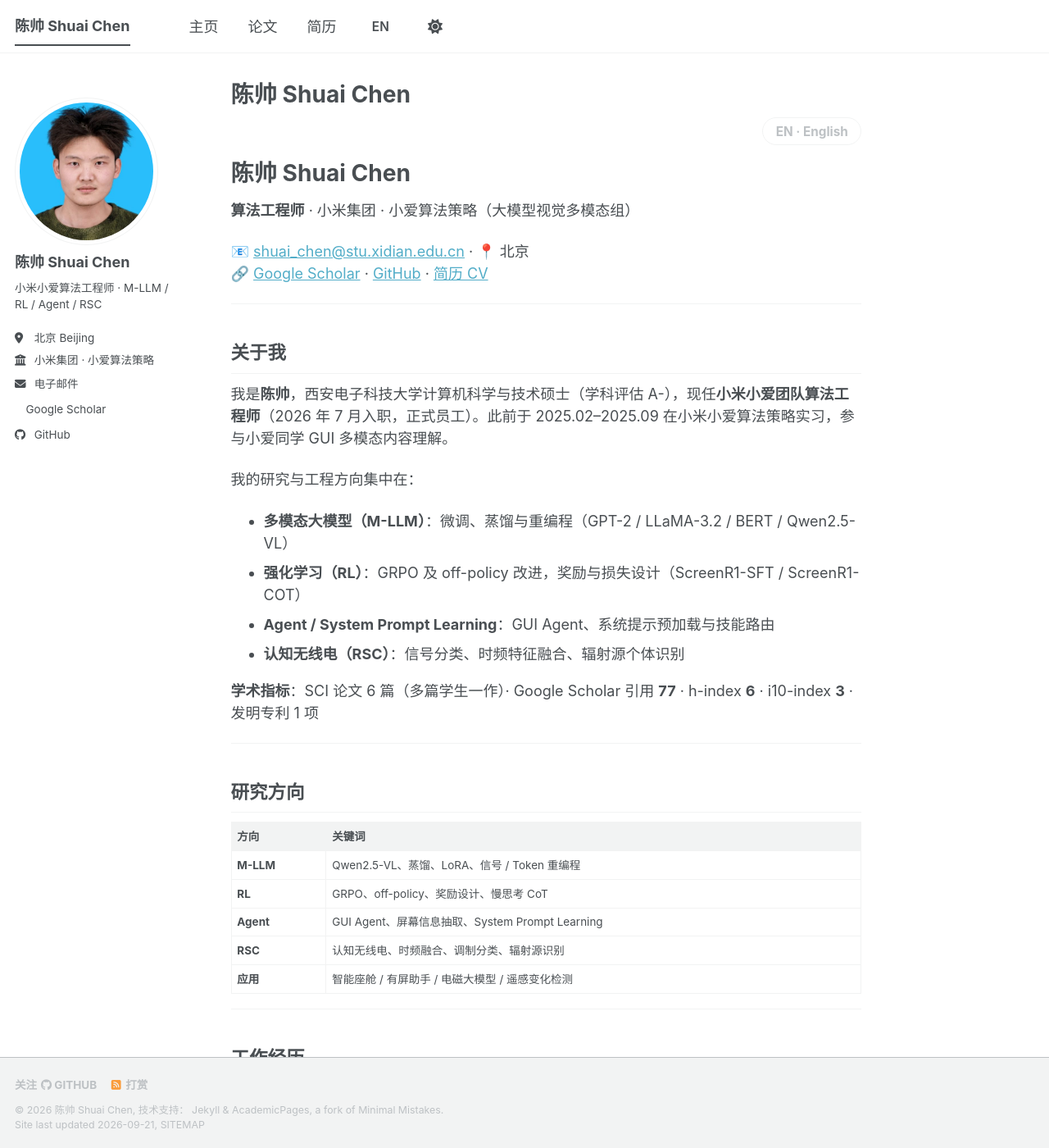
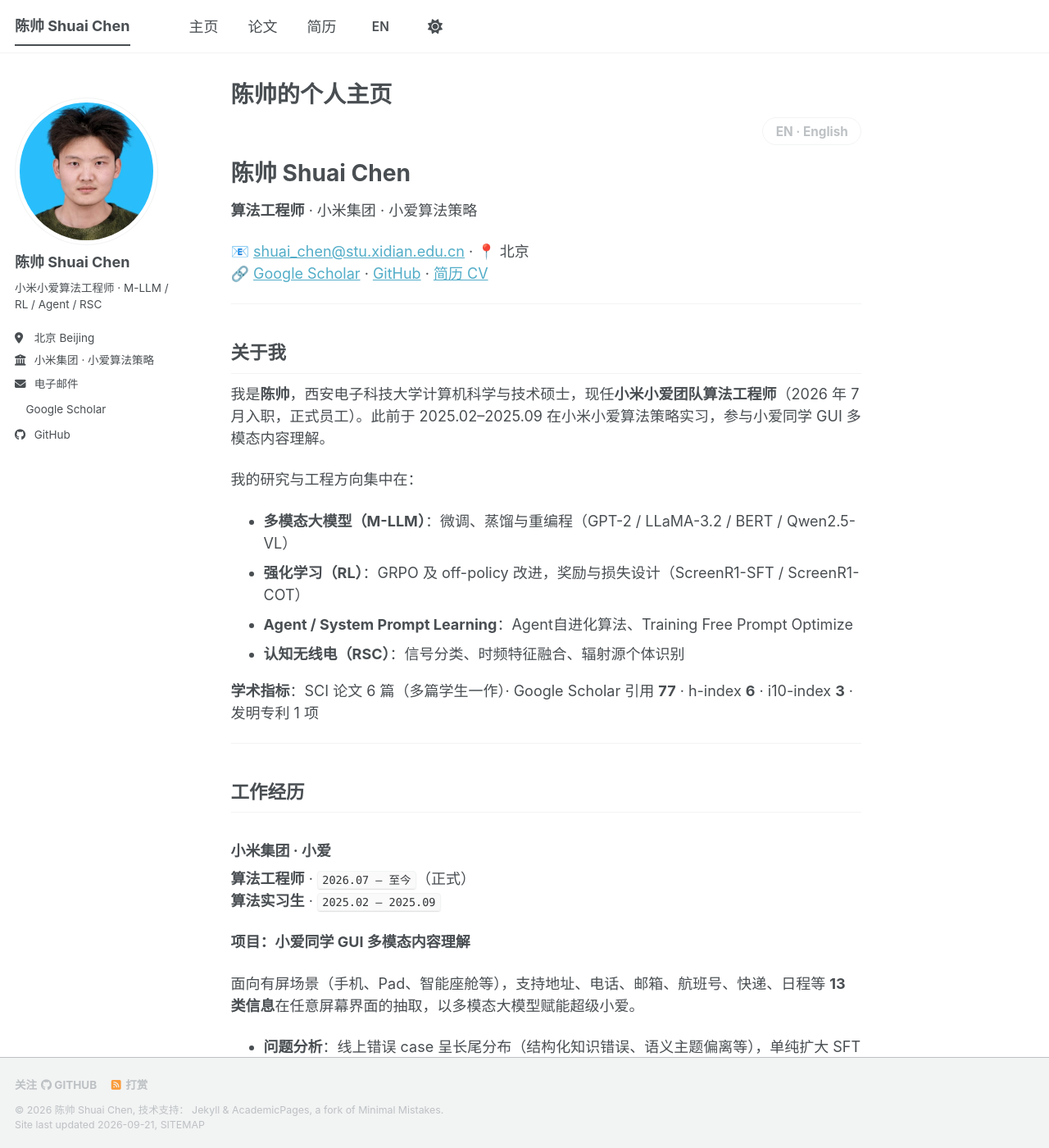
Before and after one commit to Andrewchenxd/Andrewchenxd.github.io, a Jekyll site: the page built from _pages/about.md, in a window 1280 px wide and 1400 px high. Shown: the whole window at 82% size. Built offline with Jekyll 4.4.1, drawn with Linux system fonts in a browser that asks for light colours; a style sheet for code colours, icons or effects is not loaded; some of the changed text lies outside the part shown.

Commit message:
fix about me

```diff
--- a/_pages/about.md
+++ b/_pages/about.md
@@ -1,6 +1,6 @@
 ---
 permalink: /
-title: "陈帅 Shuai Chen"
+title: "陈帅的个人主页"
 author_profile: true
 lang: zh
 redirect_from:
@@ -14,7 +14,7 @@ redirect_from:
 
 # 陈帅 Shuai Chen
 
-**算法工程师** · 小米集团 · 小爱算法策略（大模型视觉多模态组）
+**算法工程师** · 小米集团 · 小爱算法策略
 
 📧 [shuai_chen@stu.xidian.edu.cn](mailto:shuai_chen@stu.xidian.edu.cn) · 📍 北京
 🔗 [Google Scholar](https://scholar.google.com/citations?user=MfHFGkoAAAAJ&hl=zh-CN) · [GitHub](https://github.com/Andrewchenxd) · [简历 CV](/cv/)
@@ -23,34 +23,22 @@ redirect_from:
 
 ## 关于我
 
-我是**陈帅**，西安电子科技大学计算机科学与技术硕士（学科评估 A-），现任**小米小爱团队算法工程师**（2026 年 7 月入职，正式员工）。此前于 2025.02–2025.09 在小米小爱算法策略实习，参与小爱同学 GUI 多模态内容理解。
+我是**陈帅**，西安电子科技大学计算机科学与技术硕士，现任**小米小爱团队算法工程师**（2026 年 7 月入职，正式员工）。此前于 2025.02–2025.09 在小米小爱算法策略实习，参与小爱同学 GUI 多模态内容理解。
 
 我的研究与工程方向集中在：
 
 - **多模态大模型（M-LLM）**：微调、蒸馏与重编程（GPT-2 / LLaMA-3.2 / BERT / Qwen2.5-VL）
 - **强化学习（RL）**：GRPO 及 off-policy 改进，奖励与损失设计（ScreenR1-SFT / ScreenR1-COT）
-- **Agent / System Prompt Learning**：GUI Agent、系统提示预加载与技能路由
+- **Agent / System Prompt Learning**：Agent自进化算法、Training Free Prompt Optimize
 - **认知无线电（RSC）**：信号分类、时频特征融合、辐射源个体识别
 
 **学术指标**：SCI 论文 6 篇（多篇学生一作）· Google Scholar 引用 **77** · h-index **6** · i10-index **3** · 发明专利 1 项
 
 ---
 
-## 研究方向
-
-| 方向 | 关键词 |
-|------|--------|
-| **M-LLM** | Qwen2.5-VL、蒸馏、LoRA、信号 / Token 重编程 |
-| **RL** | GRPO、off-policy、奖励设计、慢思考 CoT |
-| **Agent** | GUI Agent、屏幕信息抽取、System Prompt Learning |
-| **RSC** | 认知无线电、时频融合、调制分类、辐射源识别 |
-| **应用** | 智能座舱 / 有屏助手 / 电磁大模型 / 遥感变化检测 |
-
----
-
 ## 工作经历
 
-### 小米集团 · 小爱算法策略（大模型视觉多模态组）
+### 小米集团 · 小爱
 
 **算法工程师** · `2026.07 – 至今`（正式）
 **算法实习生** · `2025.02 – 2025.09`
```
Also changed, not shown: other parts of _pages/about.md (+2 -2 lines).
